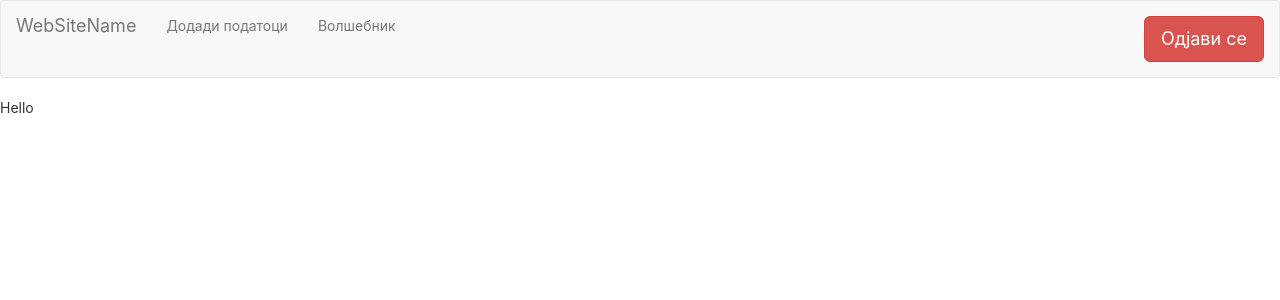
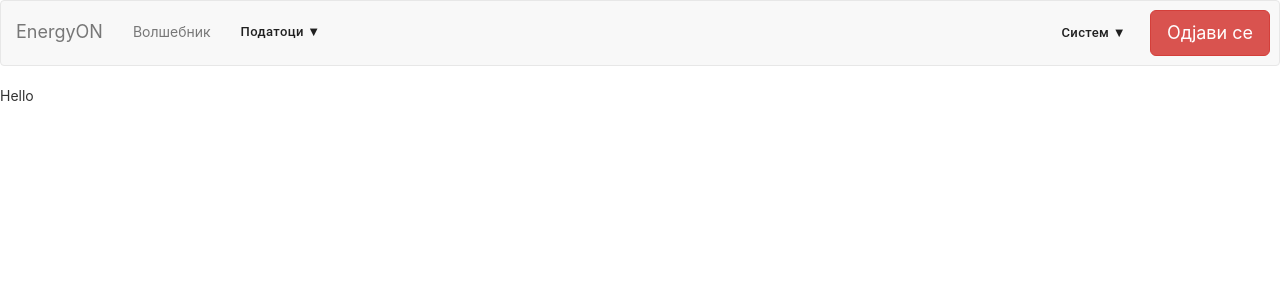
Before and after one commit to Beta-7/proekt, a React (Create React App) app in the folder frontend/: page / in a window 1280 px wide. Shown: the top 300 px of the page. Built offline with nearby package versions, Linux system fonts and the light colour scheme; no server answers; sample sign-in values are in the browser's storage.

Commit message:
frontend navbar

```diff
--- a/frontend/src/components/Navbar.js
+++ b/frontend/src/components/Navbar.js
@@ -2,6 +2,40 @@ import React, { useEffect, useState } from 'react';
 
 import './Navbar.css';
 import auth from "../Auth.js"
+import Button from '@material-ui/core/Button';
+import Menu from '@material-ui/core/Menu';
+import MenuItem from '@material-ui/core/MenuItem';
+import { withStyles } from "@material-ui/core/styles";
+import { Link } from '@material-ui/core';
+
+const StyledMenu = withStyles({
+  paper: {
+    border: "1px solid #d3d4d5"
+  }
+})((props) => (
+  <Menu
+    elevation={0}
+    getContentAnchorEl={null}
+    anchorOrigin={{
+      vertical: "bottom",
+      horizontal: "center"
+    }}
+    transformOrigin={{
+      vertical: "top",
+      horizontal: "center"
+    }}
+    {...props}
+  />
+));
+
+
+const styles = {
+  instMenu: {
+    marginTop: 15,
+    marginBottom: 0,
+    display: 'inline-flex'
+  }
+};
 
 
 const Navbar = ({loggedStatus,changeStatus, route, setRoute }) => {
@@ -11,6 +45,21 @@ const Navbar = ({loggedStatus,changeStatus, route, setRoute }) => {
     e.preventDefault();
     auth.logout();
     changeStatus(false);
+  };
+  const [anchorEl, setAnchorEl] = React.useState(null);
+  const [anchorE2, setAnchorE2] = React.useState(null);
+
+  const handleClick = (event) => {
+    setAnchorEl(event.currentTarget);
+  };
+
+  const handleClick1 = (event) => {
+    setAnchorE2(event.currentTarget);
+  };
+
+  const handleClose = () => {
+    setAnchorEl(null);
+    setAnchorE2(null);
   };
   useEffect(() => {
    var loc = window.location.pathname
@@ -46,10 +95,61 @@ const Navbar = ({loggedStatus,changeStatus, route, setRoute }) => {
 
   const formatStatus = () => {
         if (loggedStatus){
-          return <li><a href="/#" onClick={logoutBtn}><button className="btn btn-lg btn-danger btn-block" type="submit">Одјави се</button></a></li>
+          return  <div>
+          <ul className="nav navbar-nav">
+          <div style={{padding: "3px"}}></div>
+          <li className={active[2]?"active":""}><a href="/wizard" onClick={setRoute("/wizard")}>Волшебник</a></li>
+            <li className={active[1]?"active":""}>
+
+
+            <div>
+                          <Button style={{fontSize: "13px",textTransform: 'none', height: "50px", padding: "15px",}} onClick={handleClick1}>
+                            Податоци ▼
+                          </Button>
+                          <StyledMenu
+                            id="simple-menu"
+                            anchorEl={anchorE2}
+                            keepMounted
+                            open={Boolean(anchorE2)}
+                            onClose={handleClose}
+                          >
+                            <a href="/dodadiData" style={{ textDecoration: 'none', color: 'black' }}><MenuItem style={{ fontSize: '13px' }} onClick={handleClose}>Додади Податоци</MenuItem></a>
+                            <a href="/uploadStornoData" style={{ textDecoration: 'none', color: 'black' }}><MenuItem style={{ fontSize: '13px' }} onClick={handleClose}>Сторно</MenuItem></a>
+                            <a href="/firmiTable" style={{ textDecoration: 'none', color: 'black' }}><MenuItem style={{ fontSize: '13px' }} onClick={handleClose}>Фирми</MenuItem></a>
+                            <a href="/" style={{ textDecoration: 'none', color: 'black' }}><MenuItem style={{ fontSize: '13px' }} onClick={handleClose}>Фактури</MenuItem></a>
+                          </StyledMenu>
+                        </div>
+
+
+            </li>
+
+
+          </ul>
+          <ul className="nav navbar-nav navbar-right" style={{padding: "0px"}}>
+
+                      <li>
+                      <div>
+                          <Button style={{fontSize: "13px",textTransform: 'none', height: "46px", padding: "15px", position: 'relative', top: '9px'}} onClick={handleClick}>
+                            Систем ▼
+                          </Button>
+                          <StyledMenu
+                            id="simple-menu"
+                            anchorEl={anchorEl}
+                            keepMounted
+                            open={Boolean(anchorEl)}
+                            onClose={handleClose}
+                          >
+                            <a href="/usersTable" style={{ textDecoration: 'none', color: 'black' }}><MenuItem style={{ fontSize: '13px' }} onClick={handleClose}>Корисници</MenuItem></a>
+                            <a href="/logs" style={{ textDecoration: 'none', color: 'black' }}><MenuItem style={{ fontSize: '13px' }} onClick={handleClose}>Логови</MenuItem></a>
+                          </StyledMenu>
+                        </div>
+                      </li>
+                        <li><a href="/#" onClick={logoutBtn} style={{ textDecoration: 'none', padding: '9px' }}  ><button className="btn btn-lg btn-danger btn-block" type="submit">Одјави се</button></a></li>
+                        </ul>
+          </div>
         }
         else {
-          return <li><a href="/login"><button className="btn btn-lg btn-primary btn-block" type="submit">Најави се</button></a></li>
+          return <ul className="nav navbar-nav navbar-right" ><li><a href="/login" style={{ textDecoration: 'none', padding: '9px' }}><button className="btn btn-lg btn-primary btn-block" type="submit">Најави се</button></a></li></ul>
         }
 
   }
@@ -59,16 +159,11 @@ const Navbar = ({loggedStatus,changeStatus, route, setRoute }) => {
 
   <div className="container-fluid">
     <div className="navbar-header">
-      <a className="navbar-brand" href="/">WebSiteName</a>
+      <div style={{padding: "3px"}}></div>
+      <a className="navbar-brand" href="/">EnergyON</a>
     </div>
-    <ul className="nav navbar-nav">
-      <li className={active[1]?"active":""}><a href="/dodadiData" onClick={setRoute("/dodadiData")}>Додади податоци</a></li>
-      <li className={active[2]?"active":""}><a href="/wizard" onClick={setRoute("/wizard")}>Волшебник</a></li>
 
-    </ul>
-    <ul className="nav navbar-nav navbar-right">
       {formatStatus()}
-    </ul>
   </div>
 </nav>
   );
```
Also changed, not shown: 2 other files (tests, documents, lock files or other folders).
